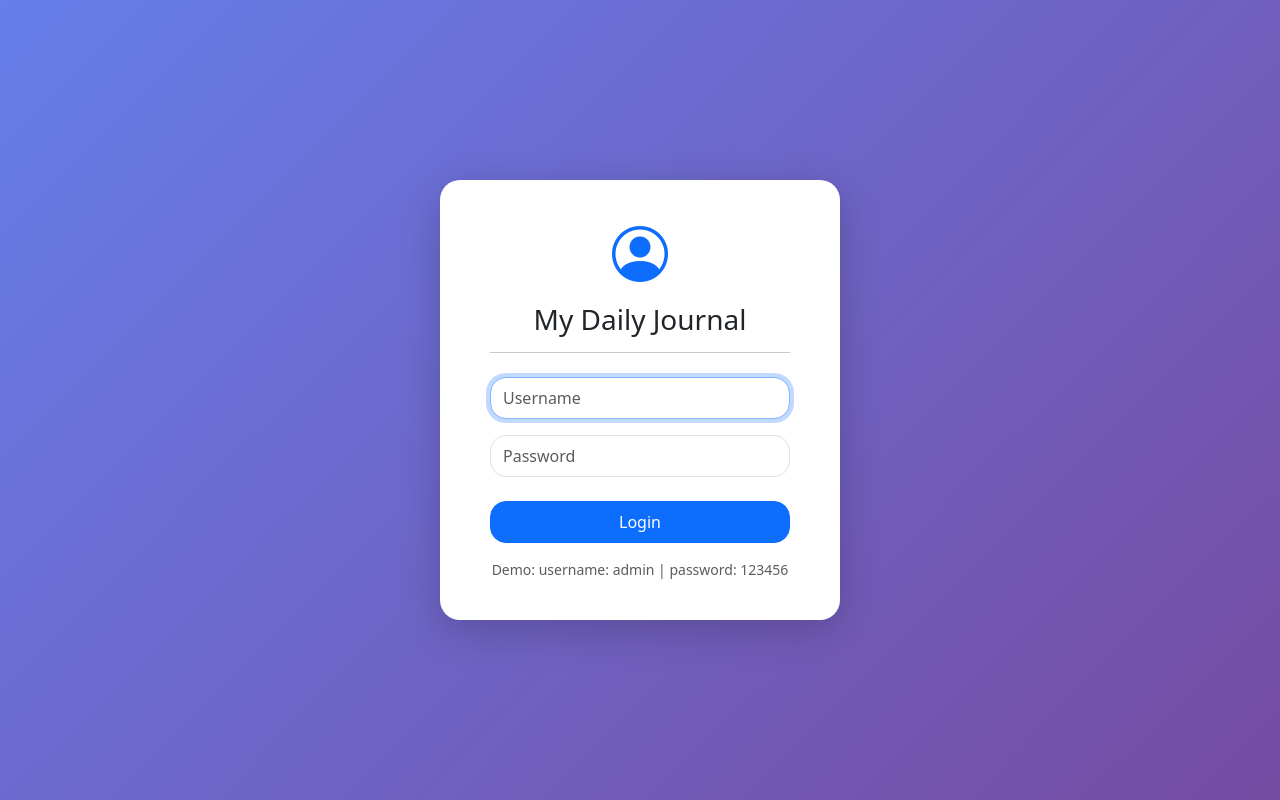
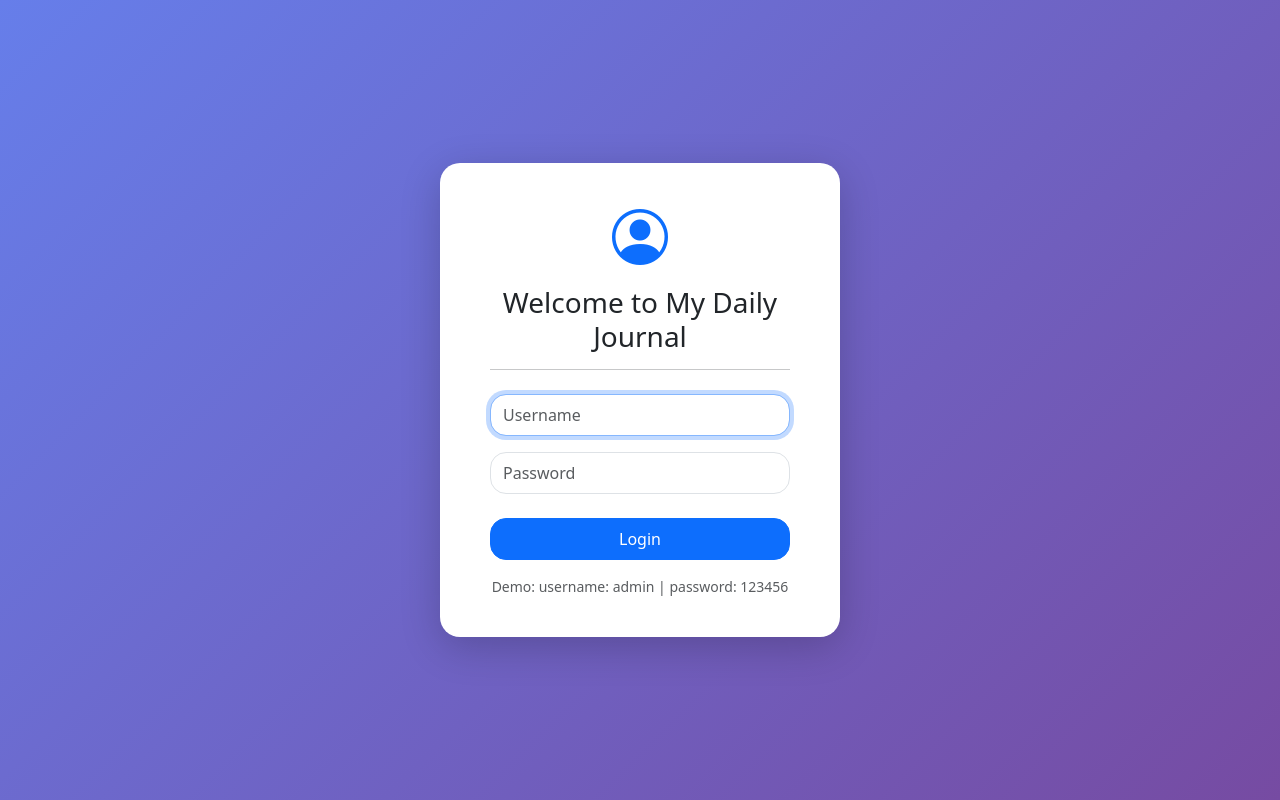
Before and after one commit to MasNino-123/sholihuldailyjournal, a PHP site: page /login.php in a window 1280 px wide. Run offline with PHP 8.4, Linux system fonts and the light colour scheme.

Commit message:
ubah judul form login

```diff
--- a/login.php
+++ b/login.php
@@ -31,7 +31,7 @@ if ($_SERVER['REQUEST_METHOD'] == 'POST') {
       rel="stylesheet"
       href="https://cdn.jsdelivr.net/npm/bootstrap-icons@1.11.1/font/bootstrap-icons.css"
     />
-    <link rel="icon" href="img/logo.png" />
+    <link rel="icon" href="img/Logoo.jpg" />
     <style>
       body {
         background: linear-gradient(135deg, #667eea 0%, #764ba2 100%);
@@ -54,7 +54,7 @@ if ($_SERVER['REQUEST_METHOD'] == 'POST') {
     <div class="login-container">
       <div class="text-center mb-4">
         <i class="bi bi-person-circle display-4 text-primary"></i>
-        <h3 class="mt-3">My Daily Journal</h3>
+        <h3 class="mt-3">Welcome to My Daily Journal</h3>
         <hr />
       </div>
 
```
